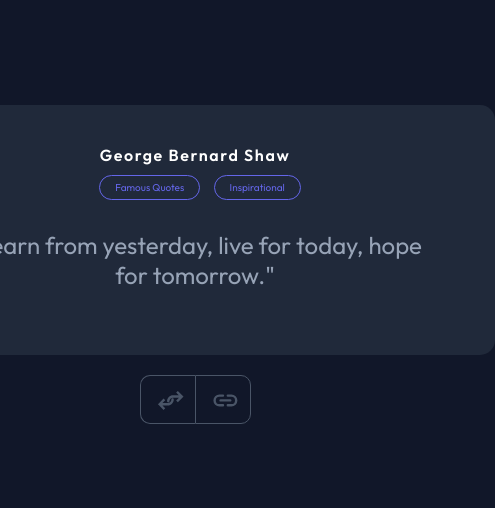
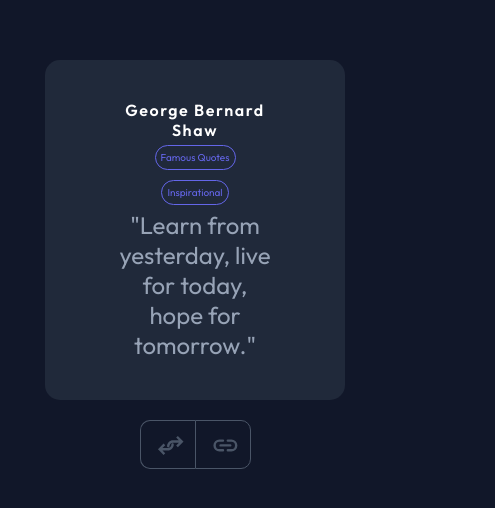
Before and after one commit to hannahvw/javascript-random-quote, a plain HTML site: page index.html in a window 390 px wide. Shown: the part 158-666 px from the top of the page, 495 px wide, since content can reach past the window. Drawn offline with Linux system fonts and the light colour scheme.

Commit message:
Update styles.css

```diff
--- a/styles.css
+++ b/styles.css
@@ -73,13 +73,13 @@ p {
   border: 1px solid #4a5567;
 }
 
-@media screen and (max-width: 375px) {
+@media screen and (min-width: 375px) and (max-width: 625px) {
   .container {
-    max-width: 350px;
+    max-width: 300px;
     min-height: 250px;
   }
-
   .category {
     padding: 5px;
+    margin: 5px;
   }
 }
```
